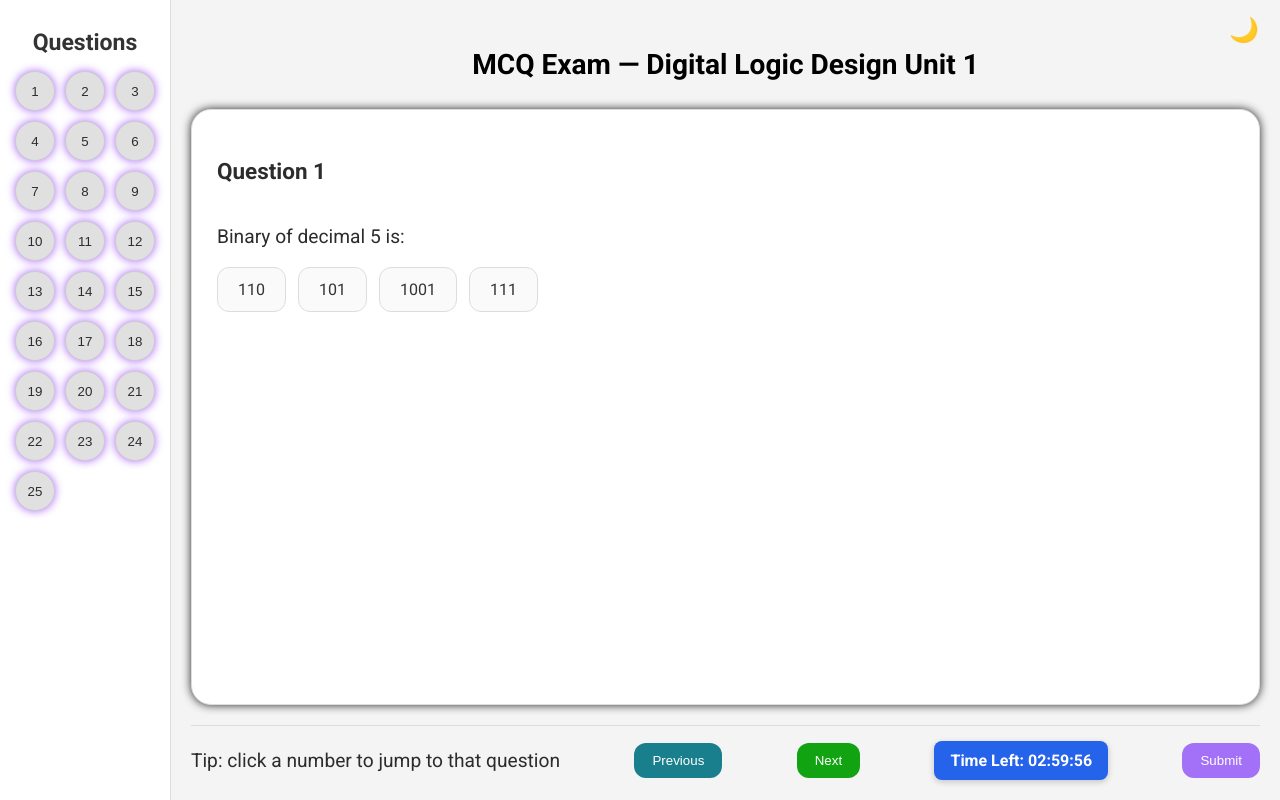
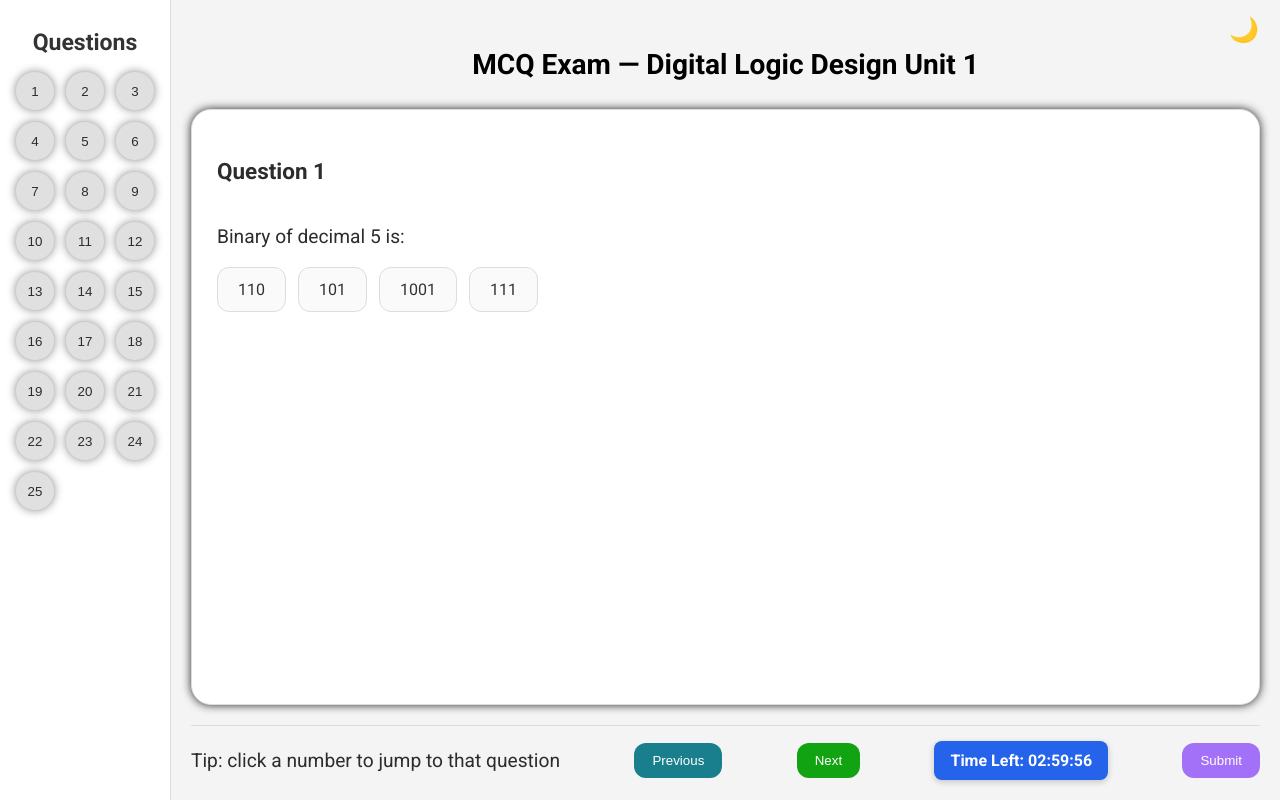
Before and after one commit to Mani-02nev/collage_project_1, a plain HTML site: page index.html in a window 1280 px wide. Drawn offline with Linux system fonts and the light colour scheme.

Commit message:
first commit

```diff
--- a/index.html
+++ b/index.html
@@ -65,7 +65,7 @@
                     background-color: #E0E0E0;
                     color: #2C2C2C;
                     transition: 0.3s;
-                    box-shadow: 0 0 8px #861cffad;
+                    box-shadow: 0 0 8px #00000063;
                }
 
                .qbtn:hover {
```
